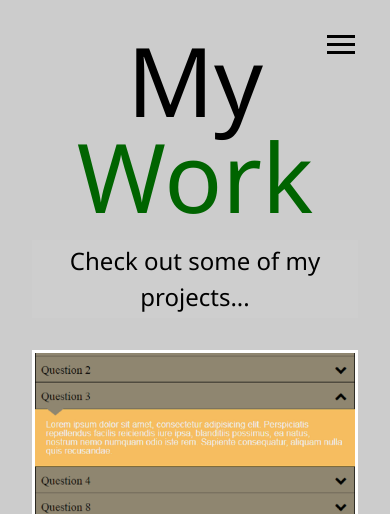
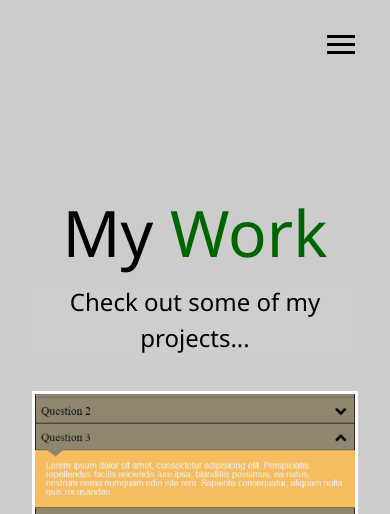
Before and after one commit to Matt-1123/portfolio, a website: page dist/work.html in a window 390 px wide. Shown: the top 514 px of the page. Drawn offline with Linux system fonts and the light colour scheme.

Commit message:
more media query fixes for home h1

```diff
--- a/scss/_mobile.scss
+++ b/scss/_mobile.scss
@@ -17,10 +17,13 @@
   main {
     align-items: center;
     text-align: center;
+    padding: 2rem;
 
     .lg-heading {
       line-height: 1;
       margin-bottom: 1rem;
+      margin-top: 20vh;
+      font-size: 4em;
     }
   }
 
@@ -74,14 +77,14 @@
 // Smartphones
 // TODO: smaller h1
 @include mediaSm {
-  main {
-    padding: 2rem;
-  }
+  // main {
+  //   padding: 2rem;
+  // }
 
-  main#home h1 {
-    margin-top: 20vh;
-    font-size: 4em;
-  }
+  // main#home h1 {
+  //   margin-top: 20vh;
+  //   font-size: 4em;
+  // }
 
   .projects {
     grid-template-columns: 1fr;
```
Also changed, not shown: dist/css/main.css.
